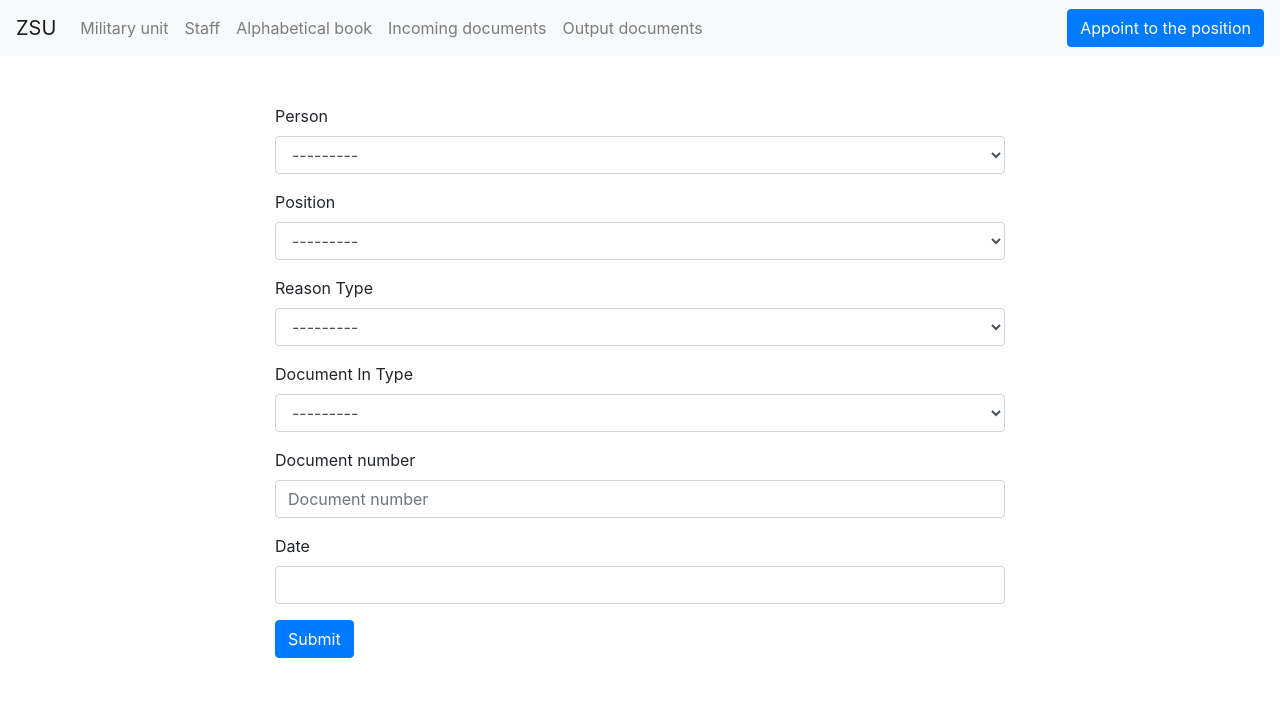
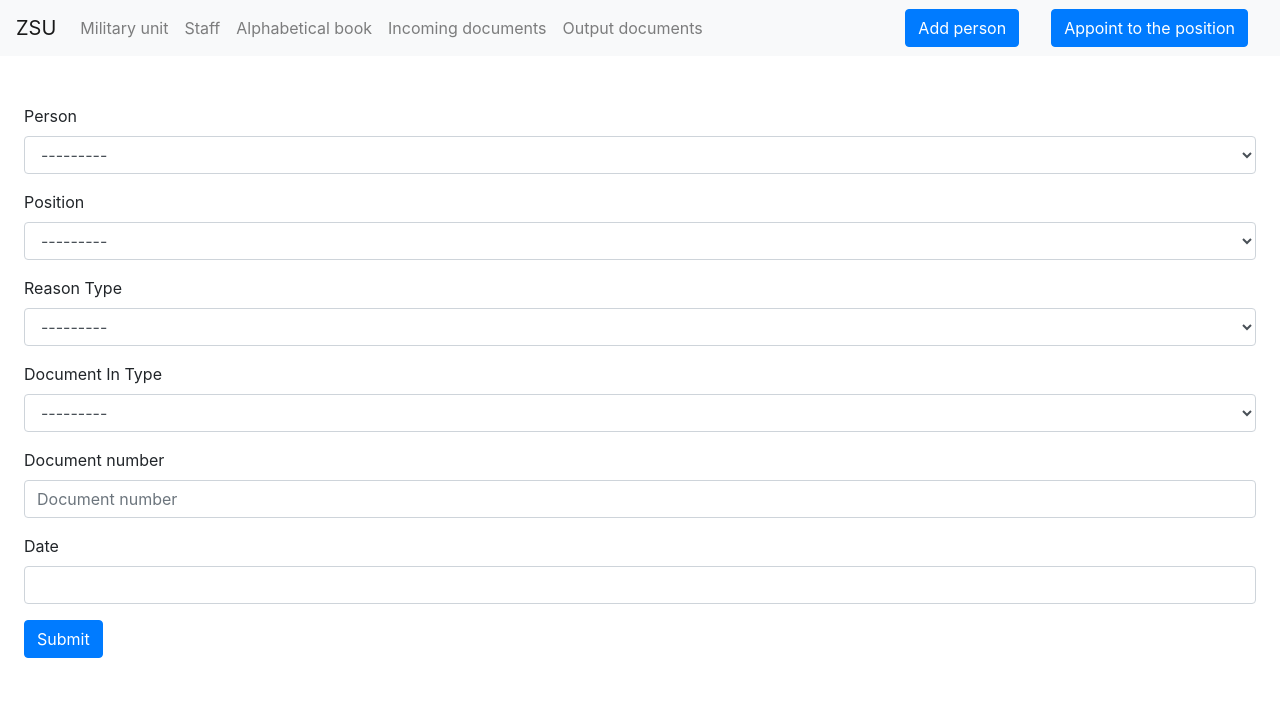
Before and after one commit to Quartz-Vision/zsu-project, a Django app: page /add_to_personnel/ in a window 1280 px wide. Shown: the top 705 px of the page. Run offline with Django 4.2, Linux system fonts and the light colour scheme; data that the repository does not hold is empty; some libraries are stand-ins or nearby versions.

Commit message:
Change some templates

```diff
--- a/apps/common/templates/zsu_common/base.html
+++ b/apps/common/templates/zsu_common/base.html
@@ -36,19 +36,35 @@
                     </li>
                 </ul>
             </div>
-            <div>
-                <a href="{{ host }}/add_to_personnel/" class="btn btn-primary">{% trans "Appoint to the position" %}</a>
+            <div class="px-3">
+                <a href="{{ host }}/add_to_personnel/" class="btn btn-primary">{% trans "Add person" %}</a>
+            </div>
+            <div class="px-3">
+                <a href="{{ host }}/person_create/" class="btn btn-primary">{% trans "Appoint to the position" %}</a>
             </div>
 
         </nav>
-        <div class="container">
+        <div class="container-fluid">
             <main role="main">
                 <div class="row justify-content-center">
-                    <div class="col-sm-8 my-5">
+                    <div class="col-xl col-sm-12 my-5" style="padding: 0;">
                         {% block content %}{% endblock %}
                     </div>
                 </div>
             </main>
         </div>
+    <script>
+        const navItems = document.querySelectorAll(".nav-link");
+        let path = window.location.pathname.includes("docs") ? window.location.pathname.split("/")[2] : window.location.pathname.split("/")[1]
+
+
+        navItems.forEach((item) => {
+            if(item.attributes[1].value.includes(path)) {
+                item.classList.add("active")
+                item.classList.add("font-weight-bold")
+            }
+        })
+
+    </script>
     </body>
 </html>
--- a/apps/docs/templates/docs/doc_preview.html
+++ b/apps/docs/templates/docs/doc_preview.html
@@ -4,6 +4,8 @@
 
 {% block title %}{% trans "Document view" %}{% endblock %}
 {% block content %}
-    <iframe class="w-100" style="height: 1050px;" src="https://docs.google.com/gview?url={{ host }}{{ media }}{{ doc }}&embedded=true"></iframe>
-    <a href="{{ host }}{{ media }}{{ doc }}" class="btn btn-primary">{% trans "Download" %}</a>
+    <div class="w-100 p-3">
+        <iframe class="w-100" style="height: 1050px;" src="https://docs.google.com/gview?url={{ host }}{{ media }}{{ doc }}&embedded=true"></iframe>
+        <a href="{{ host }}{{ media }}{{ doc }}" class="btn btn-primary m-3">{% trans "Download" %}</a>
+    </div>
 {% endblock %}
--- a/apps/docs/templates/docs/output_documents.html
+++ b/apps/docs/templates/docs/output_documents.html
@@ -16,7 +16,7 @@
         {% for each in output_documents %}
             <tr>
                 <th scope="row">{{ forloop.counter }}</th>
-                <td><a  class="font-weight-bold text-dark"  href="{{ host }}/docs/preview/{{ each.id }}/">{{ each.person.full_name}}</a></td>
+                <td><a  class="font-weight-bold text-dark"  href="{{ host }}/docs/output/preview/{{ each.id }}/">{{ each.person.full_name}}</a></td>
                 <td>{{ each.date }}</td>
             </tr>
         {% endfor %}
--- a/apps/docs/urls.py
+++ b/apps/docs/urls.py
@@ -9,5 +9,5 @@ from apps.docs.views import (
 urlpatterns = [
     path('docs/incoming/', IncomingDocumentsView.as_view(), name='incoming_documents'),
     path('docs/output/', OutputDocumentsView.as_view(), name='output_documents'),
-    path('docs/preview/<uuid:pk>/', DocumentView.as_view(), name='doc_preview'),
+    path('docs/output/preview/<uuid:pk>/', DocumentView.as_view(), name='doc_preview'),
 ]
--- a/apps/military_unit/templates/military_unit/add_to_personnel.html
+++ b/apps/military_unit/templates/military_unit/add_to_personnel.html
@@ -7,7 +7,7 @@
 {% block title %}ZSU{% endblock %}
 
 {% block content %}
-    <form action="" method="post"> {% csrf_token %}
+    <form action="" method="post" class="mx-4"> {% csrf_token %}
         {% bootstrap_form form %}
         {% buttons %}
             <button type="submit" class="btn btn-primary">{% trans 'Submit' %}</button>
--- a/apps/military_unit/templates/military_unit/military_unit_create.html
+++ b/apps/military_unit/templates/military_unit/military_unit_create.html
@@ -7,7 +7,7 @@
 {% block title %}ZSU{% endblock %}
 
 {% block content %}
-    <form action="" method="post"> {% csrf_token %}
+    <form action="" method="post" class="mx-4"> {% csrf_token %}
         {% bootstrap_form form %}
         {% buttons %}
             <button type="submit" class="btn btn-primary">{% trans 'Submit' %}</button>
--- a/apps/military_unit/templates/military_unit/people.html
+++ b/apps/military_unit/templates/military_unit/people.html
@@ -26,5 +26,5 @@
         {% endfor %}
         </tbody>
     </table>
-    <a href="{{ host }}" type="button" class="btn btn-primary">{% trans "Add" %}</a>
+    <a href="{{ host }}" type="button" class="btn btn-primary m-3">{% trans "Add" %}</a>
 {% endblock %}
--- a/apps/military_unit/templates/military_unit/person_create.html
+++ b/apps/military_unit/templates/military_unit/person_create.html
@@ -7,7 +7,7 @@
 {% block title %}ZSU{% endblock %}
 
 {% block content %}
-    <form action="" method="POST"> {% csrf_token %}
+    <form action="" method="POST" class="mx-4"> {% csrf_token %}
         {% bootstrap_form form %}
         {% buttons %}
             <button type="submit"  class="btn btn-primary">{% trans 'Submit' %}</button>
--- a/apps/military_unit/urls.py
+++ b/apps/military_unit/urls.py
@@ -13,7 +13,7 @@ from apps.military_unit.views import (
 
 
 urlpatterns = [
-    path('', PersonCreateView.as_view(), name='person_create'),
+    path('person_create/', PersonCreateView.as_view(), name='person_create'),
     path('people/', PeopleView.as_view(), name='people'),
     path('people/<uuid:pk>/', PersonView.as_view(), name='person'),
     path('staff/', StaffView.as_view(), name='staff'),
```
Also changed, not shown: locale/en/LC_MESSAGES/django.po, locale/en_us/LC_MESSAGES/django.po, locale/uk/LC_MESSAGES/django.po, 1 other file.
